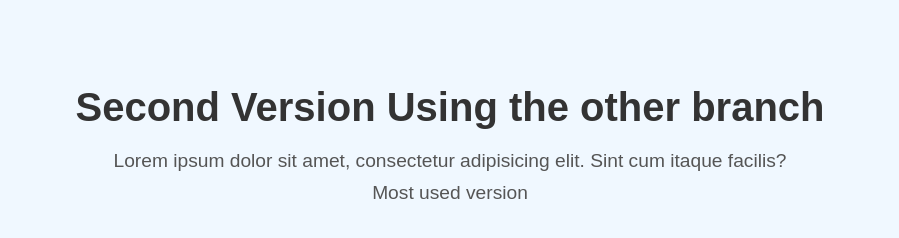
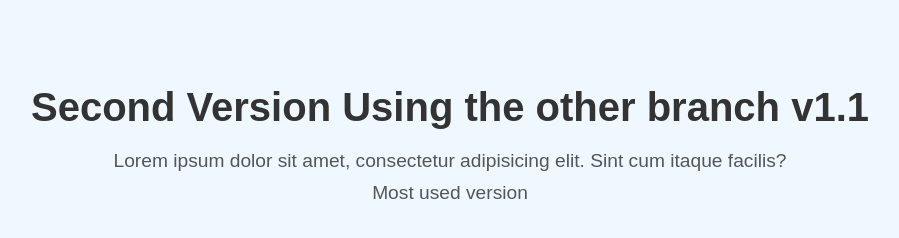
Before and after one commit to Ali-khursheed/My-repo, a plain HTML site: page index.html in a window 1280 px wide. Shown: the whole page, without its empty margins (190-1089 px from the left). Drawn offline with Linux system fonts and the light colour scheme.

Commit message:
Version 1.1

```diff
--- a/index.html
+++ b/index.html
@@ -7,7 +7,7 @@
 		<link rel="stylesheet" href="style.css" />
 	</head>
 	<body>
-		<h1>Second Version Using the other branch</h1>
+		<h1>Second Version Using the other branch v1.1</h1>
 		<p>
 			Lorem ipsum dolor sit amet, consectetur adipisicing elit. Sint cum itaque
 			facilis?
```
